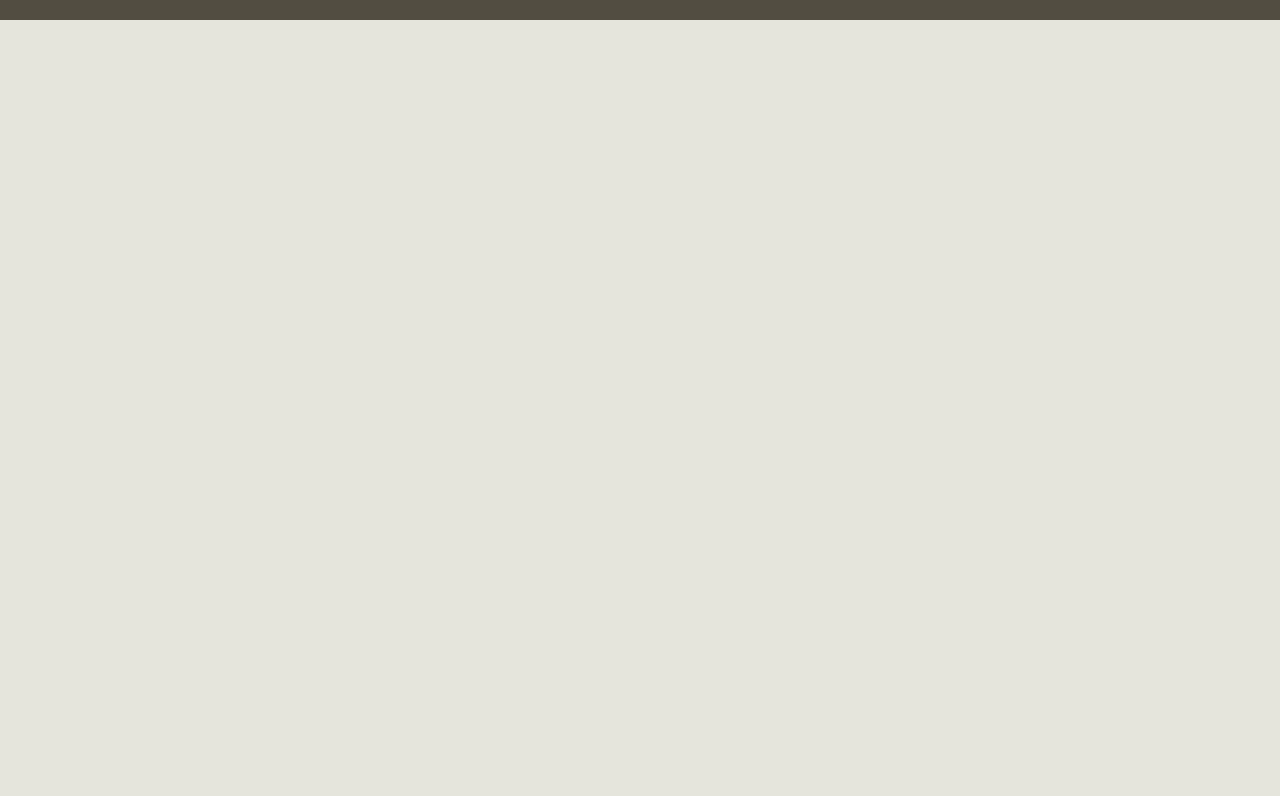
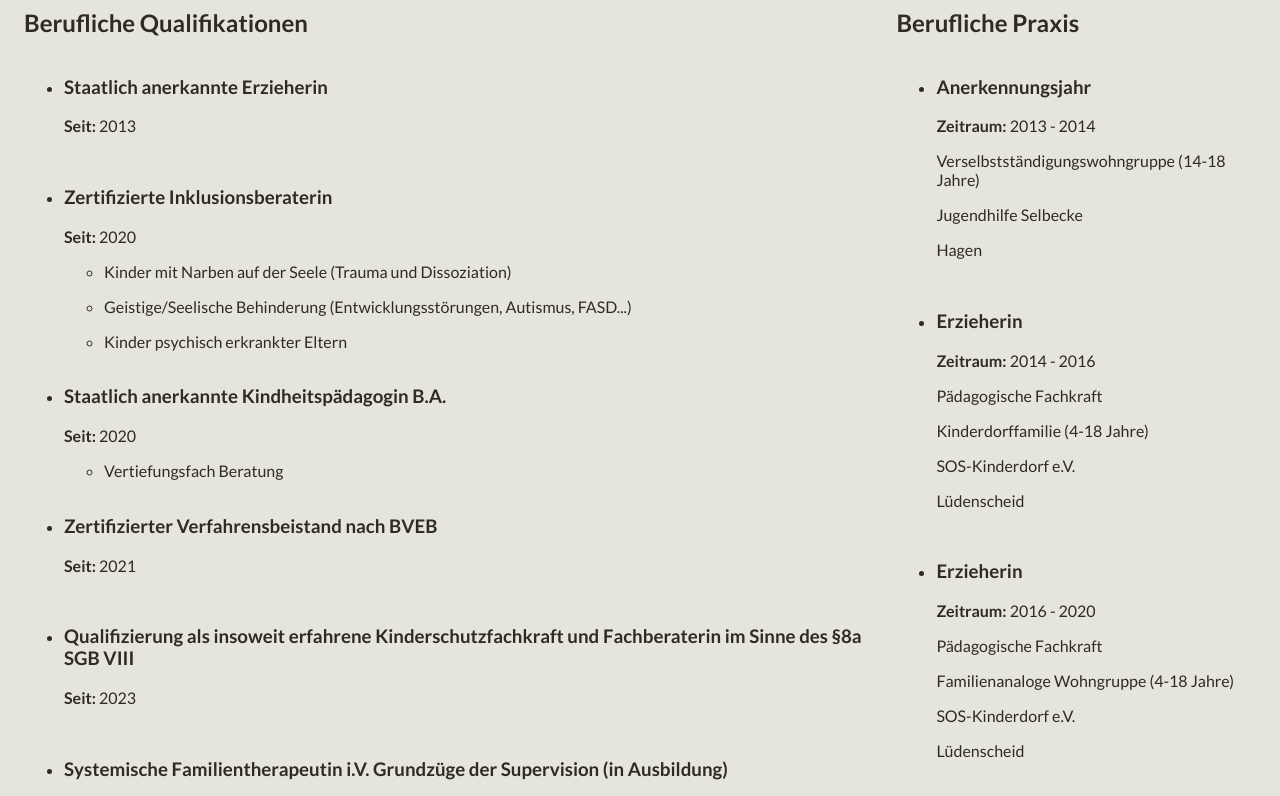
Before and after one commit to KevinMuellerDev/Sturmfest, a Nuxt app: page /qualifikationen in a window 1280 px wide. Shown: the part 684-1480 px from the top of the page. Before the commit the page ends 800 px from the top, so only its background shows below. Built offline with nearby package versions, Linux system fonts and the light colour scheme.

Commit message:
added qualifications page

```diff
--- a/app.vue
+++ b/app.vue
@@ -27,14 +27,15 @@ const toggleNavIcon = () => {
       </nav>
       <div class="menu-bar" :class="menuOpen ? 'menu_open ' : allowCloseAnimation ? 'menu_close' : ''">
         <div>
-          <NuxtLink to="/">Home</NuxtLink>
-          <NuxtLink to="/angebot/systemischetherapie">Systemische Therapie</NuxtLink>
-          <NuxtLink to="/angebot/familiengerichtlich">Familiengerichtlicher Kontext</NuxtLink>
-          <NuxtLink to="/angebot/kinderschutzfachberatung">Kinderschutzfachberatung</NuxtLink>
+          <NuxtLink @click="toggleNavIcon" to="/">Home</NuxtLink>
+          <NuxtLink @click="toggleNavIcon" to="/qualifikationen">Qualifikationen</NuxtLink>
+          <NuxtLink @click="toggleNavIcon" to="/angebot/systemischetherapie">Systemische Therapie</NuxtLink>
+          <NuxtLink @click="toggleNavIcon" to="/angebot/familiengerichtlich">Familiengerichtlicher Kontext</NuxtLink>
+          <NuxtLink @click="toggleNavIcon" to="/angebot/kinderschutzfachberatung">Kinderschutzfachberatung</NuxtLink>
         </div>
         <div>
-          <NuxtLink to="/impressum">Impressum</NuxtLink>
-          <NuxtLink to="/privacypolicy">Datenschutzerklärung</NuxtLink>
+          <NuxtLink @click="toggleNavIcon" to="/impressum">Impressum</NuxtLink>
+          <NuxtLink @click="toggleNavIcon" to="/privacypolicy">Datenschutzerklärung</NuxtLink>
         </div>
 
       </div>
--- /dev/null
+++ b/components/Qualifications.vue
@@ -0,0 +1,61 @@
+<template>
+    <div class="content-wrapper">
+        <section v-for="(quali, index) in qualification" :key="index" class="task-wrapper">
+            <h1>{{ quali.title }}</h1>
+            <ul>
+                <li v-for="content in quali.content">
+                    <h3>{{ content.subtitle }}</h3>
+                    <p><b>{{content.pre}}</b> {{ content.since }}</p>
+                    <ul v-if="content.keyPoints">
+                        <li v-for=" point in content.keyPoints">
+                            {{ point }}
+                        </li>
+                    </ul>
+                    <div v-if="content.additional">
+                        <p v-for="point in content.additional">{{ point }}</p>
+                    </div>
+                </li>
+            </ul>
+        </section>
+    </div>
+</template>
+
+<script setup lang="ts">
+
+const props = defineProps({
+    qualification: {
+        type: Object,
+        required: true
+    }
+})
+
+</script>
+
+<style lang="scss" scoped>
+div.content-wrapper {
+    color: var(--font-color);
+    width: calc(100% - 3rem);
+    padding: 0 1.5rem 1.5rem;
+    display: flex;
+    justify-content: space-around;
+
+    h1{
+        overflow-wrap: break-word;
+    }
+
+    img{
+        width: 100%;
+        max-width: 300px;
+        border-radius: 16px;
+    }
+}
+
+.task-wrapper {
+    padding: 32px 0 0;
+    ul {
+        display: flex;
+        flex-direction: column;
+        gap: 1rem;
+    }
+}
+</style>
--- a/nuxt.config.ts
+++ b/nuxt.config.ts
@@ -3,7 +3,7 @@ export default defineNuxtConfig({
   compatibilityDate: '2024-11-01',
   devtools: { enabled: true },
   ssr:true,
-  modules: ['@nuxtjs/robots', 'nuxt-og-image'],
+  modules: ['@nuxtjs/robots', 'nuxt-og-image', '@nuxt/image'],
   site: {
     url: 'https://example.com',
     name: 'My Awesome Website'
--- a/package.json
+++ b/package.json
@@ -11,6 +11,7 @@
   },
   "dependencies": {
     "@emailjs/browser": "^4.4.1",
+    "@nuxt/image": "^1.9.0",
     "@nuxtjs/robots": "^5.1.0",
     "@nuxtjs/seo": "^2.0.2",
     "nuxt": "^3.15.0",
--- /dev/null
+++ b/pages/qualifikationen.vue
@@ -0,0 +1,10 @@
+<script setup lang="ts">
+import Qualifications from '~/components/Qualifications.vue';
+import qualification from '~/public/assets/data/qualifications.json'
+
+const quali = qualification
+</script>
+
+<template>
+    <Qualifications :qualification="quali"/>
+</template>
--- /dev/null
+++ b/public/assets/data/qualifications.json
@@ -0,0 +1,104 @@
+[
+    {
+        "title": "Berufliche Qualifikationen",
+        "content": [
+            {
+                "subtitle": "Staatlich anerkannte Erzieherin",
+                "pre": "Seit:",
+                "since": "2013"
+            },
+            {
+                "subtitle": "Zertifizierte Inklusionsberaterin",
+                "pre": "Seit:",
+                "since": "2020",
+                "keyPoints": [
+                    "Kinder mit Narben auf der Seele (Trauma und Dissoziation)",
+                    "Geistige/Seelische Behinderung (Entwicklungsstörungen, Autismus, FASD...)",
+                    "Kinder psychisch erkrankter Eltern"
+                ]
+            },
+            {
+                "subtitle": "Staatlich anerkannte Kindheitspädagogin B.A.",
+                "pre": "Seit:",
+                "since": "2020",
+                "keyPoints": [
+                    "Vertiefungsfach Beratung"
+                ]
+            },
+            {
+                "subtitle": "Zertifizierter Verfahrensbeistand nach BVEB",
+                "pre": "Seit:",
+                "since": "2021"
+            },
+            {
+                "subtitle": "Qualifizierung als insoweit erfahrene Kinderschutzfachkraft und Fachberaterin im Sinne des §8a SGB VIII",
+                "pre": "Seit:",
+                "since": "2023"
+            },
+            {
+                "subtitle": "Systemische Familientherapeutin i.V. Grundzüge der Supervision (in Ausbildung)",
+                "pre": "Seit:",
+                "since": "2023"
+            }
+        ]
+    },
+    {
+        "title": "Berufliche Praxis",
+        "content": [
+            {
+                "subtitle": "Anerkennungsjahr",
+                "pre": "Zeitraum:",
+                "since": "2013 - 2014",
+                "additional": [
+                    "Verselbstständigungswohngruppe (14-18 Jahre)",
+                    "Jugendhilfe Selbecke",
+                    "Hagen"
+                ]
+            },
+            {
+                "subtitle": "Erzieherin",
+                "pre": "Zeitraum:",
+                "since": "2014 - 2016",
+                "additional": [
+                    "Pädagogische Fachkraft",
+                    "Kinderdorffamilie (4-18 Jahre)",
+                    "SOS-Kinderdorf e.V.",
+                    "Lüdenscheid"
+                ]
+            },
+            {
+                "subtitle": "Erzieherin",
+                "pre": "Zeitraum:",
+                "since": "2016 - 2020",
+                "additional": [
+                    "Pädagogische Fachkraft",
+                    "Familienanaloge Wohngruppe (4-18 Jahre)",
+                    "SOS-Kinderdorf e.V.",
+                    "Lüdenscheid"
+                ]
+            },
+            {
+                "subtitle": "Kindheitspädagogin B.A.",
+                "pre": "Zeitraum:",
+                "since": "2020-2024",
+                "additional": [
+                    "Koordinatorin",
+                    "Klärungs-und Diagnosegruppe",
+                    "SOS-Kinderdorf e.V.",
+                    "Dortmund"
+                ]
+            },
+            {
+                "subtitle": "Kindheitspädagogin B.A.",
+                "pre": "Zeitraum:",
+                "since": "2023-2024",
+                "additional": [
+                    "Pädagogische Bereichsleiterin",
+                    "Stationäre Angebote",
+                    "SOS-Kinderdorf e.V.",
+                    "Dortmund"
+                ]
+            }
+        ]
+    }
+]
```
Also changed, not shown: 1 other file (tests, documents, lock files or other folders).
